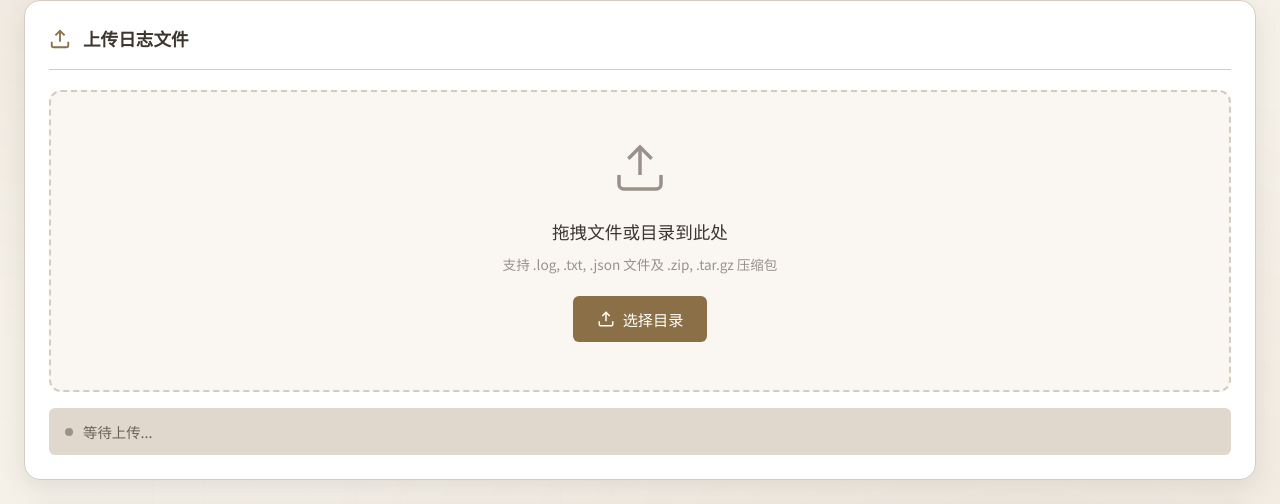
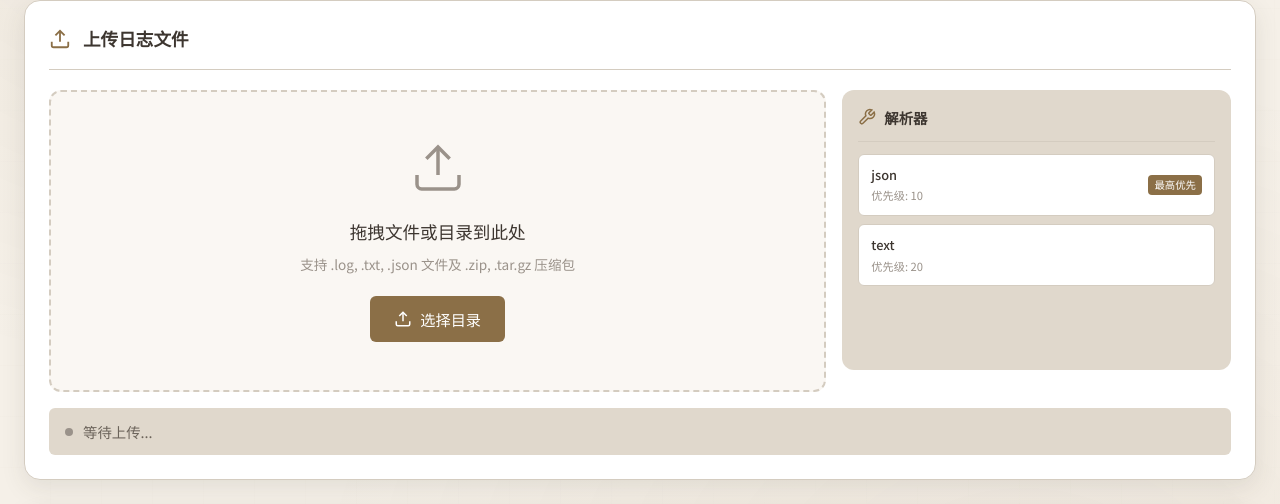
Before and after one commit to xdlsy/counter-insight, a Flask app: page / in a window 1280 px wide. Shown: the part 180-684 px from the top of the page. Run offline with Flask 3, Linux system fonts and the light colour scheme.

Commit message:
feat: 添加解析器优先级和列表面板
- 解析器添加 priority 字段，按优先级排序
- JSON 解析器优先级 10，文本解析器优先级 20
- 添加 /parsers API 获取解析器列表
- 上传区域右侧添加解析器列表面板（三分之一宽度）
- 显示解析器名称、优先级和最高优先标签

Co-Authored-By: Claude Opus 4.6 <noreply@anthropic.com>

```diff
--- a/log-analyzer/app.py
+++ b/log-analyzer/app.py
@@ -21,6 +21,12 @@ def not_found(error):
 @app.route('/')
 def index():
     return render_template('index.html')
+
+@app.route('/parsers', methods=['GET'])
+def get_parsers():
+    """获取解析器列表（按优先级排序）"""
+    from scripts import get_parsers_info
+    return jsonify({'parsers': get_parsers_info()})
 
 @app.route('/upload', methods=['POST'])
 def upload():
--- a/log-analyzer/scripts/__init__.py
+++ b/log-analyzer/scripts/__init__.py
@@ -25,4 +25,18 @@ def load_parsers():
                 except:
                     pass
 
+    # 按优先级排序（低优先级数字在前）
+    parsers.sort(key=lambda p: p.priority)
     return parsers
+
+def get_parsers_info():
+    """获取解析器信息列表（按优先级排序）"""
+    parsers = load_parsers()
+    return [
+        {
+            'name': p.name,
+            'priority': p.priority,
+            'can_process': p.can_process.__doc__ or ''
+        }
+        for p in parsers
+    ]
--- a/log-analyzer/scripts/base_parser.py
+++ b/log-analyzer/scripts/base_parser.py
@@ -6,6 +6,7 @@ class BaseParser(ABC):
     """日志解析器基类"""
 
     name = "base"  # 解析器名称
+    priority = 100  # 优先级，数字越小越优先（默认100）
 
     @abstractmethod
     def process(self, file_path: str) -> List[Dict]:
--- a/log-analyzer/scripts/json_parser.py
+++ b/log-analyzer/scripts/json_parser.py
@@ -5,6 +5,7 @@ from scripts.base_parser import BaseParser
 
 class JsonParser(BaseParser):
     name = "json"
+    priority = 10  # JSON 解析器优先级最高
 
     def can_process(self, file_path: str) -> bool:
         return file_path.endswith('.json')
--- a/log-analyzer/scripts/text_parser.py
+++ b/log-analyzer/scripts/text_parser.py
@@ -6,6 +6,7 @@ from scripts.base_parser import BaseParser
 
 class TextParser(BaseParser):
     name = "text"
+    priority = 20  # 文本日志解析器优先级次之
 
     # 日志级别正则
     LEVEL_PATTERN = re.compile(r'\b(DEBUG|INFO|WARN|WARNING|ERROR|FATAL|CRITICAL)\b', re.IGNORECASE)
--- a/log-analyzer/static/css/style.css
+++ b/log-analyzer/static/css/style.css
@@ -277,6 +277,100 @@ body::before {
 
 .upload-section:hover::before {
     opacity: 1;
+}
+
+.upload-layout {
+    display: grid;
+    grid-template-columns: 2fr 1fr;
+    gap: 16px;
+}
+
+.parsers-panel {
+    display: flex;
+    flex-direction: column;
+    background: var(--bg-tertiary);
+    border-radius: var(--radius-md);
+    padding: 16px;
+    max-height: 280px;
+}
+
+.parsers-header {
+    display: flex;
+    align-items: center;
+    gap: 8px;
+    margin-bottom: 12px;
+    padding-bottom: 12px;
+    border-bottom: 1px solid var(--border-color);
+}
+
+.parsers-icon {
+    width: 18px;
+    height: 18px;
+    color: var(--accent-brown);
+}
+
+.parsers-header h3 {
+    font-size: 0.9rem;
+    font-weight: 600;
+    color: var(--text-primary);
+    margin: 0;
+}
+
+.parsers-list {
+    flex: 1;
+    overflow-y: auto;
+}
+
+.parsers-empty {
+    display: flex;
+    align-items: center;
+    justify-content: center;
+    height: 100%;
+    color: var(--text-muted);
+    font-size: 0.85rem;
+}
+
+.parser-item {
+    display: flex;
+    align-items: center;
+    justify-content: space-between;
+    padding: 10px 12px;
+    margin-bottom: 8px;
+    background: var(--bg-card);
+    border-radius: var(--radius-sm);
+    border: 1px solid var(--border-color);
+}
+
+.parser-item:last-child {
+    margin-bottom: 0;
+}
+
+.parser-info {
+    display: flex;
+    flex-direction: column;
+    gap: 2px;
+}
+
+.parser-name {
+    font-size: 0.8rem;
+    font-weight: 500;
+    color: var(--text-primary);
+}
+
+.parser-priority {
+    font-size: 0.7rem;
+    color: var(--text-muted);
+}
+
+.parser-priority-label {
+    display: inline-flex;
+    align-items: center;
+    padding: 2px 6px;
+    background: var(--accent-brown);
+    color: white;
+    border-radius: 4px;
+    font-size: 0.65rem;
+    font-weight: 500;
 }
 
 .upload-area {
--- a/log-analyzer/static/js/ui.js
+++ b/log-analyzer/static/js/ui.js
@@ -12,6 +12,33 @@ document.addEventListener('DOMContentLoaded', function() {
     const selectionInfo = document.getElementById('selectionInfo');
     const dropZone = document.getElementById('dropZone');
     const dataCount = document.getElementById('dataCount');
+    const parsersList = document.getElementById('parsersList');
+
+    // Load parsers list
+    loadParsersList();
+
+    async function loadParsersList() {
+        try {
+            const response = await fetch('/parsers');
+            const result = await response.json();
+
+            if (result.parsers && result.parsers.length > 0) {
+                parsersList.innerHTML = result.parsers.map((parser, index) => `
+                    <div class="parser-item">
+                        <div class="parser-info">
+                            <span class="parser-name">${parser.name}</span>
+                            <span class="parser-priority">优先级: ${parser.priority}</span>
+                        </div>
+                        ${index === 0 ? '<span class="parser-priority-label">最高优先</span>' : ''}
+                    </div>
+                `).join('');
+            } else {
+                parsersList.innerHTML = '<div class="parsers-empty">暂无解析器</div>';
+            }
+        } catch (error) {
+            parsersList.innerHTML = '<div class="parsers-empty">加载失败</div>';
+        }
+    }
 
     let sessionId = null;
     let dataProcessor = null;
--- a/log-analyzer/templates/index.html
+++ b/log-analyzer/templates/index.html
@@ -39,6 +39,7 @@
                     </svg>
                     <h2>上传日志文件</h2>
                 </div>
+                <div class="upload-layout">
                     <div class="upload-area" id="dropZone">
                         <input type="file" id="fileInput" webkitdirectory multiple class="file-input" style="z-index: 2;">
                         <div class="upload-placeholder">
@@ -61,6 +62,18 @@
                             </div>
                         </div>
                         <div class="file-list" id="fileList"></div>
+                    </div>
+                    <div class="parsers-panel">
+                        <div class="parsers-header">
+                            <svg class="parsers-icon" viewBox="0 0 24 24" fill="none" stroke="currentColor" stroke-width="2">
+                                <path d="M14.7 6.3a1 1 0 0 0 0 1.4l1.6 1.6a1 1 0 0 0 1.4 0l3.77-3.77a6 6 0 0 1-7.94 7.94l-6.91 6.91a2.12 2.12 0 0 1-3-3l6.91-6.91a6 6 0 0 1 7.94-7.94l-3.76 3.76z"></path>
+                            </svg>
+                            <h3>解析器</h3>
+                        </div>
+                        <div class="parsers-list" id="parsersList">
+                            <div class="parsers-empty">加载中...</div>
+                        </div>
+                    </div>
                 </div>
                 <div class="status-bar">
                     <span class="status-indicator" id="statusIndicator"></span>
```
Lines whose indentation alone changed are shown as unchanged.
